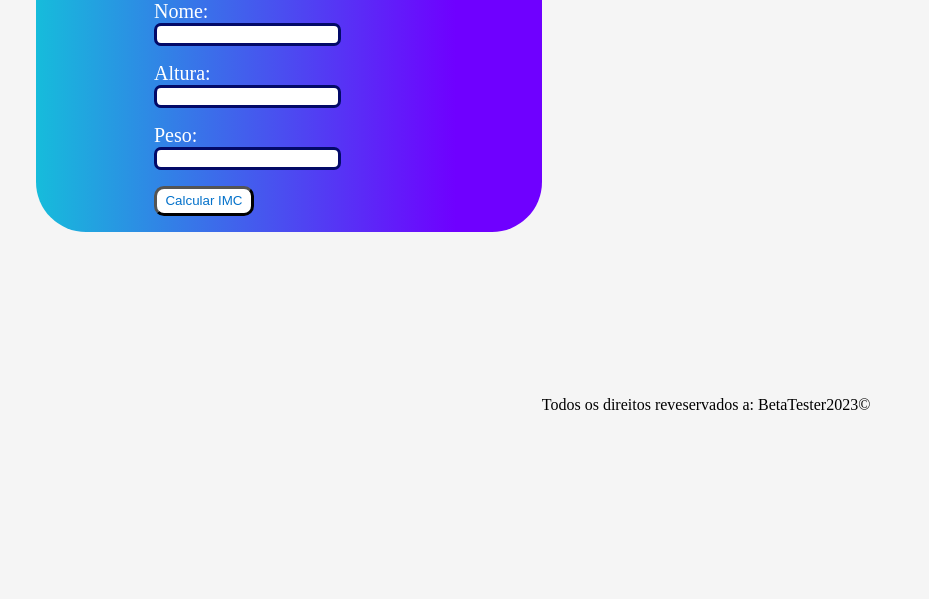
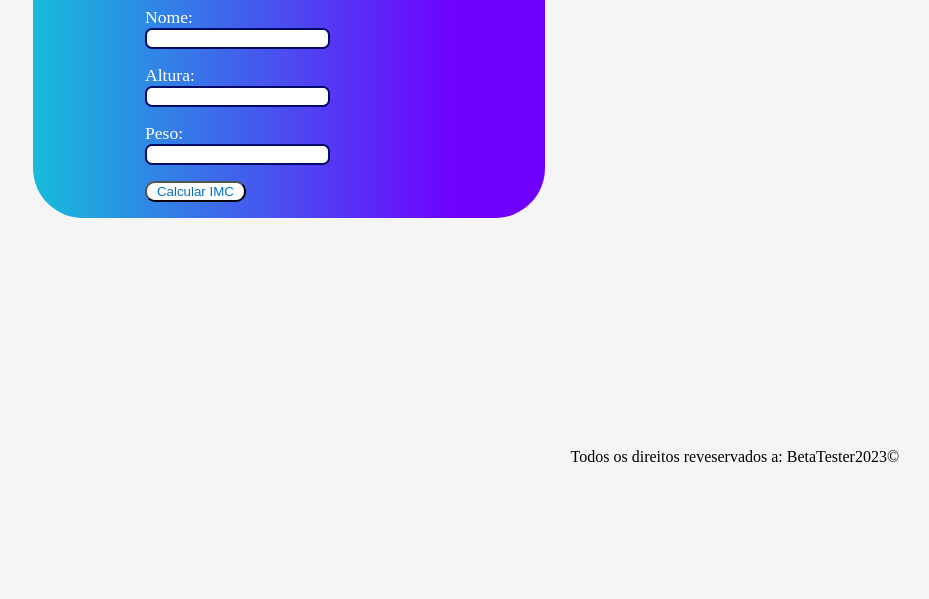
Before and after one commit to SatoshiiST/CalculadoraIMC, a plain HTML site: page index.html in a window 1280 px wide. Shown: the part 201-800 px from the top of the page, without its empty margins (351-1280 px from the left). Drawn offline with Linux system fonts and the light colour scheme.

Commit message:
Add files via upload

```diff
--- a/style.css
+++ b/style.css
@@ -1,15 +1,22 @@
 body{
+    width: 100%;
+    height: 100%;
+    padding: 0;
+    margin: 0;
+    max-width: 100%;
     background-color: rgb(245, 245, 245);
 }
 
 
 #Content_Input{
     align-items: center;
+    justify-content: center;
 }
 
 #container{
+    min-width: 340px;
     width: 40%;
-    height: 50%;
+    height: 60%;
     background: rgb(22,188,219);
     background: linear-gradient(90deg, rgba(22,188,219,1) 0%, rgba(111,0,255,1) 83%);
     border-radius: 50px;
@@ -21,14 +28,14 @@
 }
 
 h1{
-    font-size: 30px;
+    font-size: 200%;
     text-align: center;
     color: rgb(255, 255, 255);
 }
 
 label{
     color: white;
-    font-size: 20px;
+    font-size: 110%;
     align-items: center;
     display: flex;
 
@@ -38,22 +45,22 @@
     border-radius: 7px;
     background-color: rgb(255, 255, 255);
     border-color: rgb(3, 10, 104);
-    border-width: 3px;
+    border-width: 5%;
     border-style: solid;
 }
 
 #Calcula{
     border-radius: 10px;
-    border-width: 3px;
+    border-width: 5%;
     border-color: rgb(0, 0, 0);
-    width: 100px;
-    height: 30px;
+    width: 35%;
+    height: 30%;
     background-color: rgb(255, 255, 255);
     color: rgb(3, 113, 202);
-    box-shadow: 20px;
+    box-shadow: 20%;
 }
 
 footer{
-    margin-top: 13%;
-    margin-left: 70%;
+    margin-top: 18%;
+    margin-left: 72%;
 }
```
